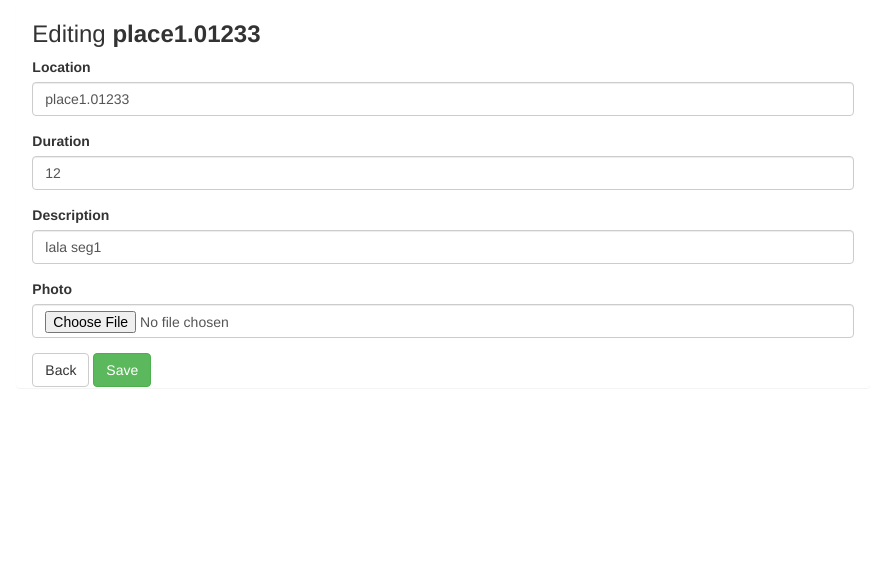
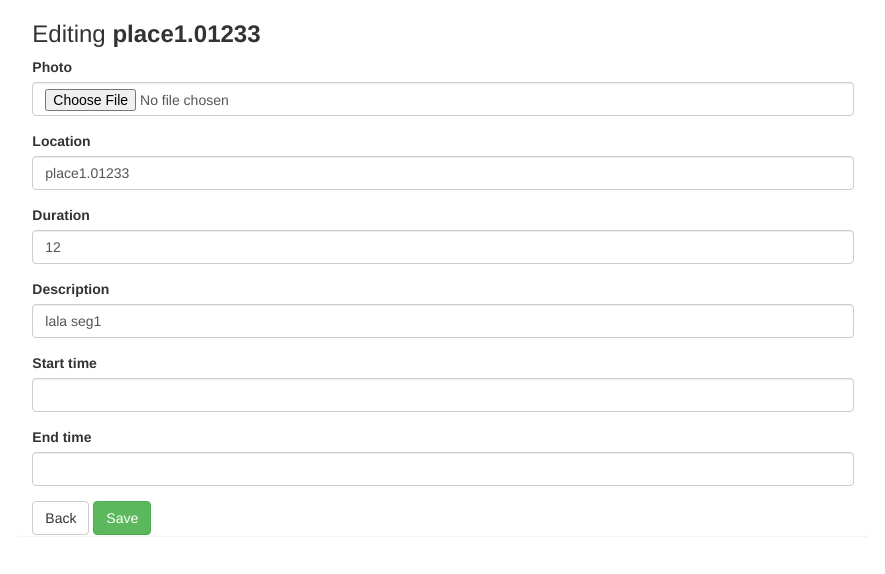
Before and after one commit to lw4715/triplan, a Django app: page /1/1/edit/ in a window 1280 px wide. Shown: the top 574 px of the page, without its empty margins (197-1082 px from the left). Run offline with Django 3.2, Linux system fonts and the light colour scheme; a user stored in the database is signed in; data comes from the database, SQL or seed files in the repository; both versions use the stored data as it was after the commit; some libraries are stand-ins or nearby versions.

Commit message:
add start time and end time to itinerarysegments

```diff
--- a/ItineraryCollab/settings.py
+++ b/ItineraryCollab/settings.py
@@ -112,6 +112,8 @@
 
 TIME_ZONE = 'UTC'
 
+TIME_INPUT_FORMATS = ['%I:%M %p']
+
 USE_I18N = True
 
 USE_L10N = True
--- a/triplan/models.py
+++ b/triplan/models.py
@@ -28,6 +28,8 @@
     itinerary = models.ForeignKey(Itinerary)
     location = models.CharField(max_length=200)
     duration = models.PositiveIntegerField()
+    start_time = models.TimeField(default="12:00 PM")
+    end_time = models.TimeField(default="1:00 PM")
     description = models.CharField(max_length=400)
     photo = models.ImageField(blank=True)
 
--- a/triplan/templates/triplan/base.html
+++ b/triplan/templates/triplan/base.html
@@ -4,11 +4,14 @@
     <meta charset="UTF-8">
     <title>Triplan</title>
 
+    <script src="https://ajax.googleapis.com/ajax/libs/jquery/1.8.3/jquery.min.js"></script>
     <link rel="stylesheet" href="https://maxcdn.bootstrapcdn.com/bootstrap/3.3.7/css/bootstrap.min.css">
     <script src="https://maxcdn.bootstrapcdn.com/bootstrap/3.3.7/js/bootstrap.min.js"></script>
 
     {% block imports %}
     {% endblock imports %}
+
+    {{ form.media }}
 
 </head>
 <body>
--- a/triplan/templates/triplan/itinerary_detail.html
+++ b/triplan/templates/triplan/itinerary_detail.html
@@ -15,6 +15,8 @@
         <div class="col-sm-4">
             <p>Location: {{ segment.location }}</p>
             <p>Duration: {{ segment.duration }}h</p>
+            <p>From: {{ segment.start_time }}</p>
+            <p>To: {{ segment.end_time }}</p>
             <p>Description: {{ segment.description }}</p>
         </div>
         <div class="col-sm-6">
--- a/triplan/templates/triplan/itinerary_edit.html
+++ b/triplan/templates/triplan/itinerary_edit.html
@@ -3,13 +3,16 @@
 {% load bootstrap3 %}
 
     <h3>Editing <strong>{{ itinerarysegment.location }}</strong></h3>
-
+    {% if itinerarysegment.photo %}
+    <img src="{{ itinerarysegment.photo.url }}">
+    {% endif %}
     <form action="" enctype="multipart/form-data" method="post">
         {% csrf_token %}
         {% bootstrap_form form layout='inline' %}
-        {% bootstrap_form_errors form %}
         <a href="{% url 'triplan:itinerary_detail' itinerarysegment.itinerary.id %}" class="btn btn-default">Back</a>
         <button class="btn btn-success" type="submit">Save</button>
     </form>
 
+    {{ form.media }}
+
 {% endblock body %}
--- a/triplan/templates/triplan/itinerary_form.html
+++ b/triplan/templates/triplan/itinerary_form.html
@@ -3,11 +3,9 @@
 {% load bootstrap3 %}
 
     <h3>Create new itinerary</h3>
-
     <form action="" enctype="multipart/form-data" method="post">
         {% csrf_token %}
         {% bootstrap_form form layout='inline' %}
-        {% bootstrap_form_errors form %}
         <a href="{% url 'triplan:itinerary_list' %}" class="btn btn-default">Back</a>
         <button class="btn btn-success" type="submit" value="save">Save</button>
     </form>
--- a/triplan/templates/triplan/itinerary_list.html
+++ b/triplan/templates/triplan/itinerary_list.html
@@ -15,7 +15,7 @@
 
 <div class="col-sm-12">
     {% for itinerary in itinerary_list %}
-    <div class="col-sm-4">
+    <div class="col-sm-4 col-xs-6">
         <a href="{% url 'triplan:itinerary_detail' itinerary.id %}">
             <div class="itinerary-preview margin-5">
                 {% if itinerary.preview_photo %}
--- a/triplan/templates/triplan/itinerarysegment_form.html
+++ b/triplan/templates/triplan/itinerarysegment_form.html
@@ -7,7 +7,6 @@
     <form action="" enctype="multipart/form-data" method="post">
         {% csrf_token %}
         {% bootstrap_form form layout='inline' %}
-        {% bootstrap_form_errors form %}
         <a href="{% url 'triplan:itinerary_detail' itinerary.id %}" class="btn btn-default">Back</a>
         <button class="btn btn-success" type="submit" value="save">Save</button>
     </form>
--- a/triplan/views.py
+++ b/triplan/views.py
@@ -1,3 +1,5 @@
+from datetimewidget.widgets import DateTimeWidget
+from django import forms
 from django.urls import reverse_lazy
 from django.views import generic
 
@@ -16,7 +18,11 @@
 class ItineraryEdit(generic.edit.UpdateView):
     template_name = 'triplan/itinerary_edit.html'
     model = ItinerarySegment
-    fields = ["location", "duration", "description", "photo"]
+    fields = ["photo", "location", "duration", "description", "start_time", "end_time"]
+    widgets = {
+        "start_time": forms.TimeInput(format='%H:%M %p'),
+        "end_time": DateTimeWidget(usel10n=True, bootstrap_version=3)
+    }
 
     def get_success_url(self):
         return reverse_lazy('triplan:itinerary_detail', args=[self.kwargs['itinerary_pk']])
@@ -36,7 +42,11 @@
 class ItinerarySegmentCreate(generic.edit.CreateView):
     pass
     model = ItinerarySegment
-    fields = ["location", "duration", "description", "photo"]
+    fields = ["photo", "location", "duration", "description", "start_time", "end_time"]
+    widgets = {
+        "start_time": DateTimeWidget(usel10n=True, bootstrap_version=3),
+        "end_time": DateTimeWidget(usel10n=True, bootstrap_version=3)
+    }
 
     def get_context_data(self, **kwargs):
         context = super(ItinerarySegmentCreate, self).get_context_data(**kwargs)
```
Also changed, not shown: db.sqlite3, triplan/migrations/0005_auto_20170714_2235.py (added), triplan/migrations/0006_auto_20170714_2236.py (added), triplan/migrations/0007_auto_20170714_2325.py (added).
